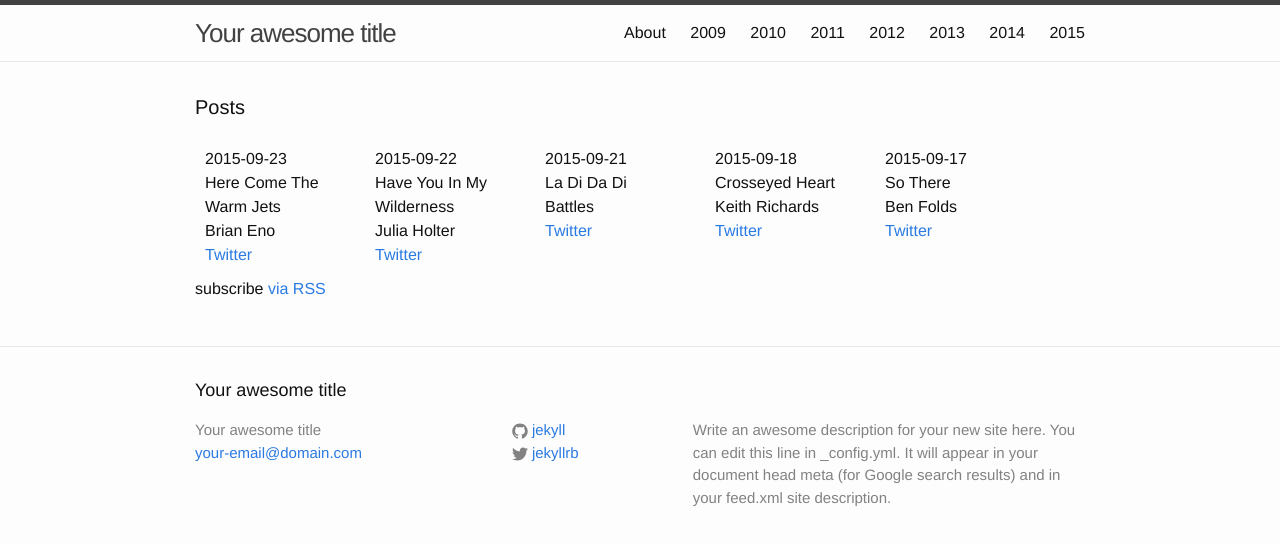
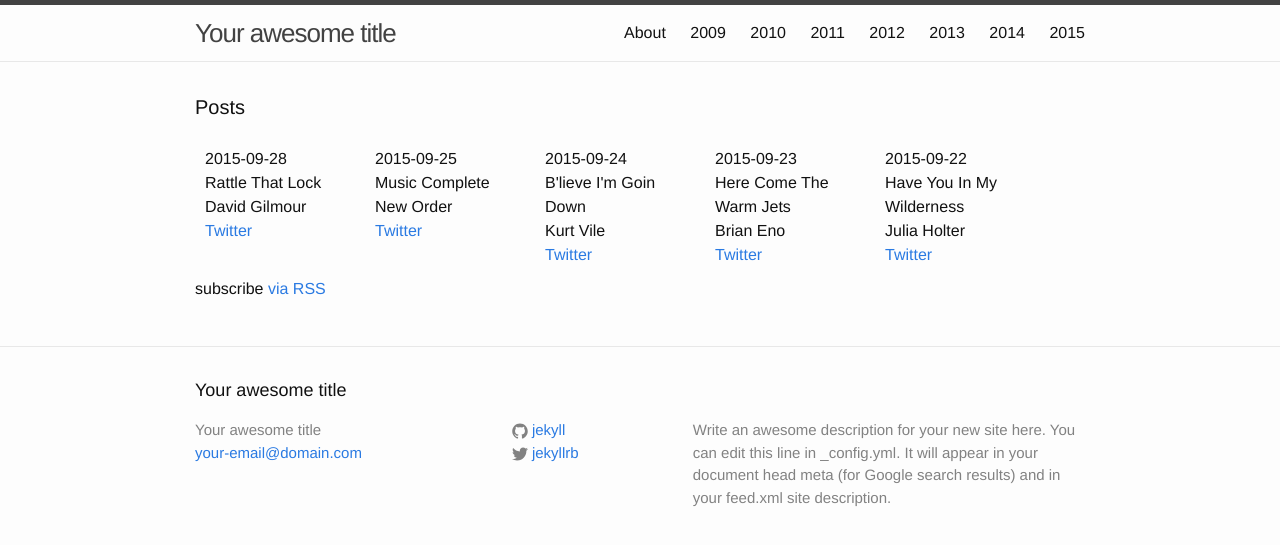
Before and after one commit to karaken12/bbc6musicaotd, a Jekyll site: the page built from site/index.html, in a window 1280 px wide. Shown: the top 545 px of the page. Built offline with Jekyll 4.4.1, drawn with Linux system fonts in a browser that asks for light colours.

Commit message:
Albums for 2015-09-24, 2015-09-25 and 2015-09-28.

```diff
--- a/site/_data/year/2015.yml
+++ b/site/_data/year/2015.yml
@@ -915,3 +915,17 @@
   title: Here Come The Warm Jets
   twitter: https://twitter.com/BBC6Music/status/646593038215680000
   spotify-id: 74jn28Kr29iyh8eZXSvnwi
+- date: 2015-09-24
+  artist: Kurt Vile
+  title: B'lieve I'm Goin Down
+  twitter: https://twitter.com/BBC6Music/status/646957577524391936
+- date: 2015-09-25
+  artist: New Order
+  title: Music Complete
+  twitter: https://twitter.com/BBC6Music/status/647318486604251137
+  spotify-id: 3c1pvSBGoHSbtiKWGCSTcp
+- date: 2015-09-28
+  artist: David Gilmour
+  title: Rattle That Lock
+  twitter: https://twitter.com/BBC6Music/status/648413108029911040
+  spotify-id: 1gquhHnaFnshQuJGnHRpF9
```
